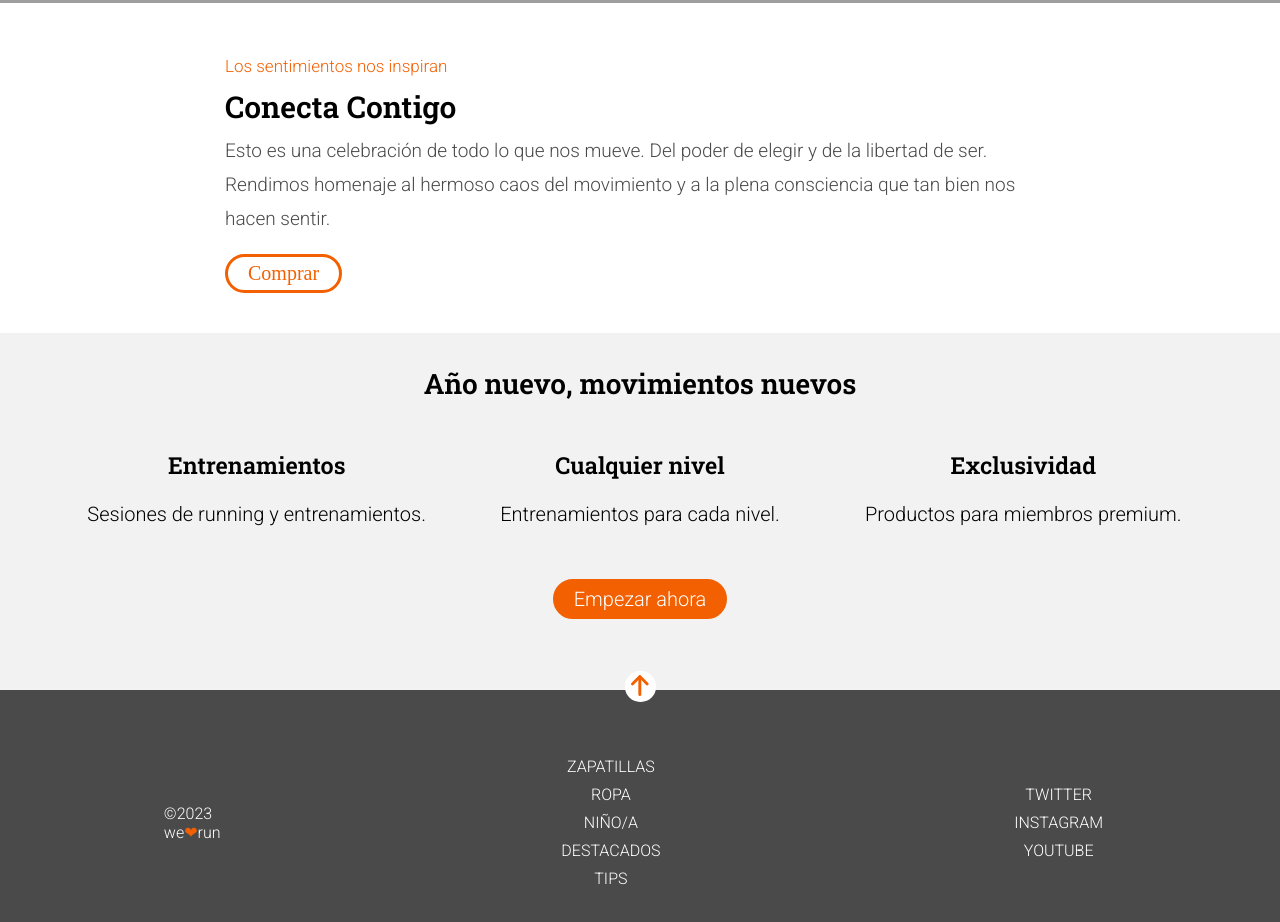
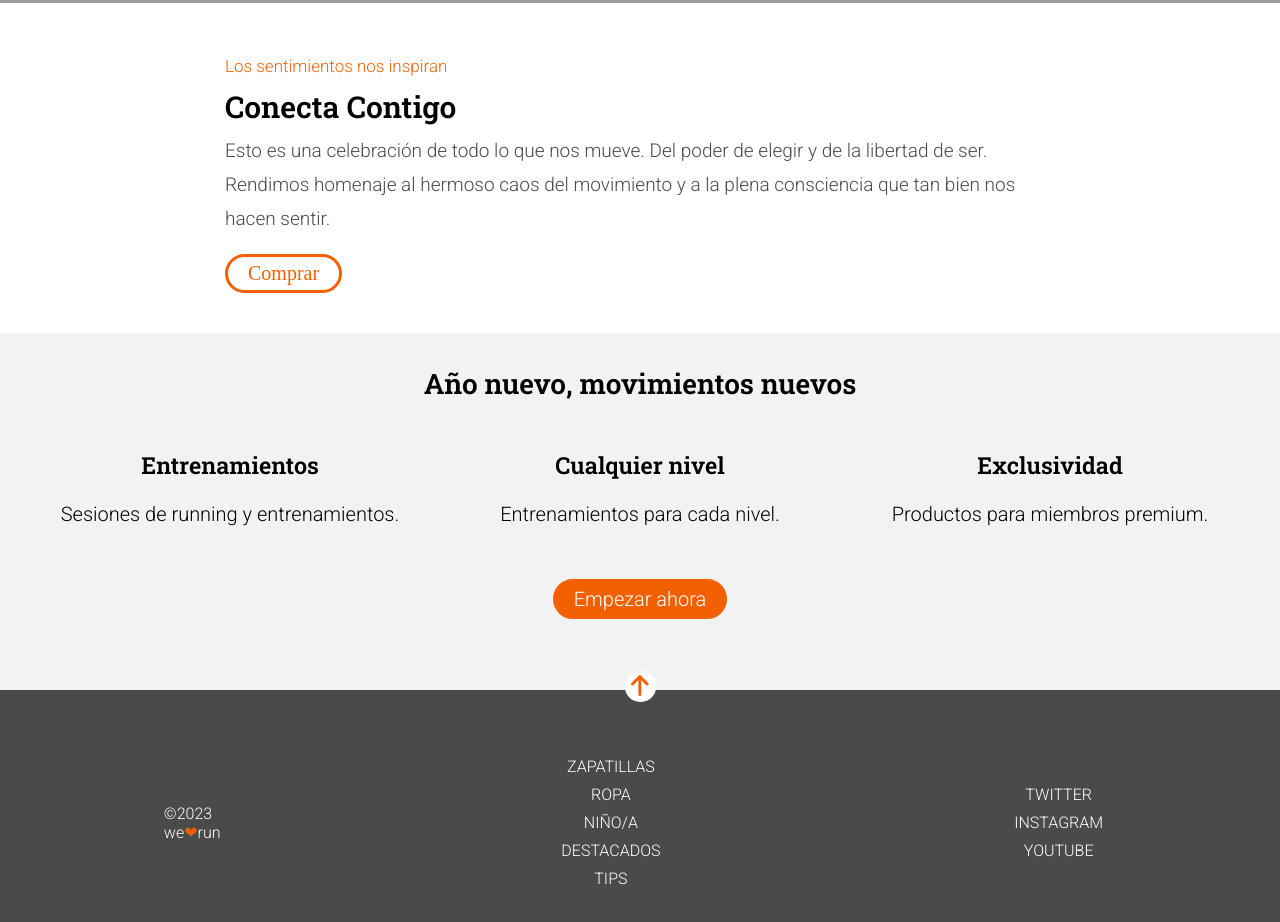
Before and after one commit to Adalab/modulo-1-evaluacion-final-NataliaBlanco, a website: page docs/index.html in a window 1280 px wide. Shown: the part 1265-2187 px from the top of the page. Drawn offline with nearby package versions, Linux system fonts and the light colour scheme; files that its build step writes are made by us from their sources; grey boxes are pictures that could not be loaded.

Commit message:
added amendments to styling

```diff
--- a/src/scss/layout/_page.scss
+++ b/src/scss/layout/_page.scss
@@ -49,7 +49,7 @@
 }
 
 .section-1 {
-  width: 270px;
+  width: 100%;
   display: flex;
   flex-direction: column;
   justify-content: center;
@@ -118,11 +118,13 @@
 }
 
 .section-2-container-offers {
-  display: flex;
-  flex-direction: column;
+  padding-bottom: 10px;
+    display: grid;
+    grid-template-columns: 1fr;
+    grid-template-rows: 1fr 1fr 1fr;
   justify-content: center;
   align-items: center;
-  padding-bottom: 10px;
+
 }
 
 .section-2-offers {
@@ -199,7 +201,7 @@
   }
 
   .section-1 {
-    width: 700px;
+    width: 100%;
     padding: 37px 21px 40px;
   }
 
@@ -229,11 +231,12 @@
   }
 
   .section-2-container-offers {
-    width: 900px;
-    display: flex;
-    flex-direction: row;
-    justify-content: space-evenly;
-    align-items: center;
+    width: 100%;
+      display: grid;
+      grid-template-rows: 1fr;
+      grid-template-columns: 1fr 1fr 1fr;
+      justify-content: center;
+      align-items: left;
     padding: 0 25px 25px;
   }
 
@@ -281,16 +284,18 @@
       margin: auto;
       padding: 50px 0px 40px;
     }
+
     .section-2-container-offers {
-  width: 1200px;
-  display: flex;
-  flex-direction: row;
+    width: 100%;
+      display: grid;
+      grid-template-rows: 1fr;
+      grid-template-columns: 1fr 1fr 1fr;
       justify-content: space-around;
       padding: 0 25px 25px;
     }
 
     .section-2-offers {
-  width: 500px;
+    width: 100%;
       padding: 25px 0;
       line-height: 1.45;
       font-size: 2rem;
```
Also changed, not shown: public/assets/css/main.css, 1 other file. Lines whose indentation alone changed are shown as unchanged.
